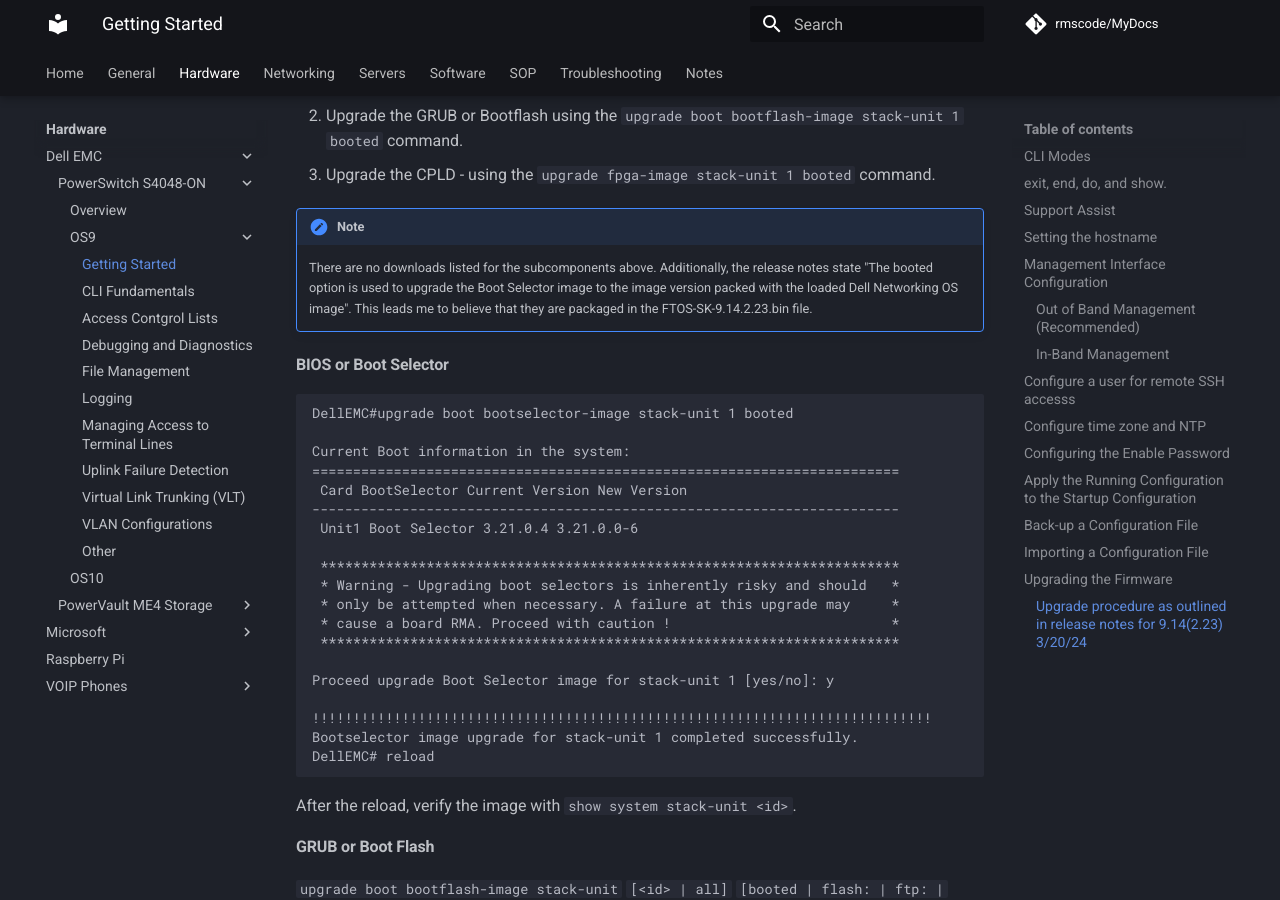
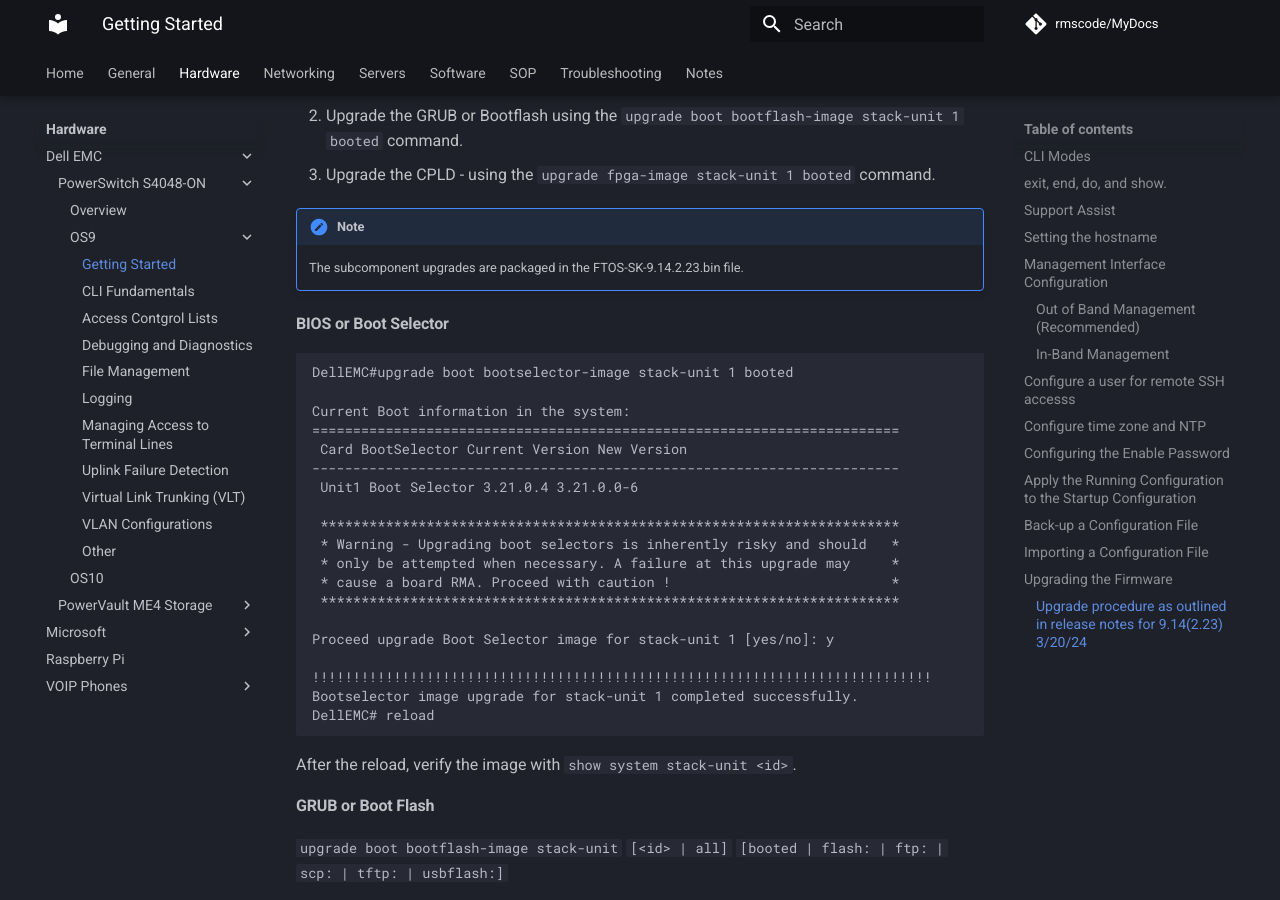
Before and after one commit to rmscode/binary-garden, an MkDocs documentation site: the page built from docs/hardware/dell-emc/S4048-ON/os9-getting-started.md, in a window 1280 px wide and 900 px high, scrolled down 7054 px. Built offline with MkDocs 1.6.1 and Material for MkDocs 9.7.7, drawn with Linux system fonts in a browser that asks for light colours; comment, search, counter and statistics services are not loaded.

Commit message:
Update os9-getting-started.md

```diff
--- a/docs/hardware/dell-emc/S4048-ON/os9-getting-started.md
+++ b/docs/hardware/dell-emc/S4048-ON/os9-getting-started.md
@@ -361,7 +361,7 @@
 
 !!! note
 
-    There are no downloads listed for the subcomponents above. Additionally, the release notes state "The booted option is used to upgrade the Boot Selector image to the image version packed with the loaded Dell Networking OS image". This leads me to believe that they are packaged in the FTOS-SK-9.14.2.23.bin file.
+    The subcomponent upgrades are packaged in the FTOS-SK-9.14.2.23.bin file.
 
 #### BIOS or Boot Selector
 
```
